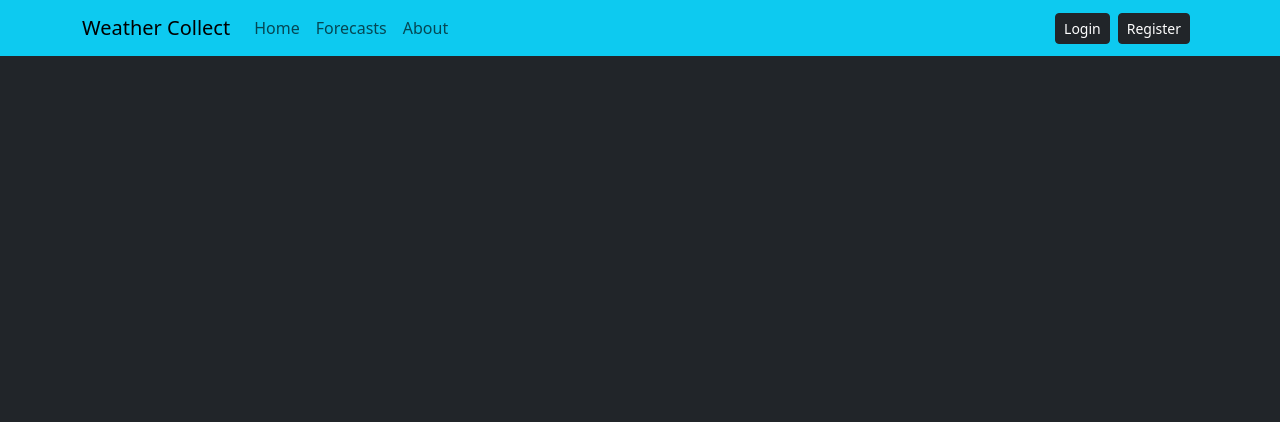
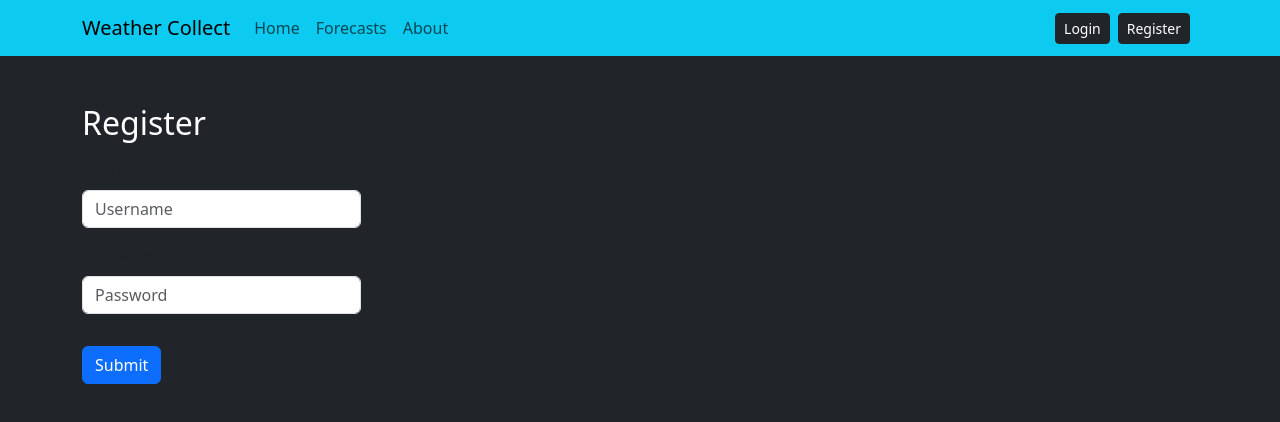
Before and after one commit to joshlakhotia/weather-collect, a React (Create React App) app in the folder weather-frontend/: page /register in a window 1280 px wide. Shown: the top 422 px of the page. Built offline with nearby package versions, Linux system fonts and the light colour scheme.

Commit message:
finished register

```diff
--- a/weather-frontend/src/App.js
+++ b/weather-frontend/src/App.js
@@ -31,7 +31,7 @@ function App() {
         setrestoreLoginAttempteComplete(true);
     }, []);
 
-    const login = (token) => {
+    const login = (token, userId) => {
         localStorage.setItem(LOCAL_STORAGE_TOKEN_KEY, token);
 
         const { sub: username, authorities: roles } = jwtDecode(token);
@@ -40,6 +40,7 @@ function App() {
             username,
             roles,
             token,
+            userId,
             hasRole(role) {
                 return this.roles.includes(role);
             },
--- a/weather-frontend/src/components/forms/Login.js
+++ b/weather-frontend/src/components/forms/Login.js
@@ -28,9 +28,10 @@ export default function Login() {
         });
 
         if (response.status === 200) {
-            const { jwt_token } = await response.json();
+            const { jwt_token, userId } = await response.json();
             console.log(jwt_token);
-            auth.login(jwt_token);
+            console.log(userId);
+            auth.login(jwt_token, userId);
             navigate("/");
         } else if (response.status === 403) {
             setErrors(["Login failed."]);
--- a/weather-frontend/src/components/forms/Register.js
+++ b/weather-frontend/src/components/forms/Register.js
@@ -1,5 +1,80 @@
+import React, { useState, useContext } from "react";
+import { useNavigate } from "react-router-dom";
+
+import Error from "../pages/Error";
+import AuthContext from "../../context/AuthContext";
+
 function Register() {
-    return <></>;
+    const [username, setUsername] = useState("");
+    const [password, setPassword] = useState("");
+    const [errors, setErrors] = useState([]);
+
+    const auth = useContext(AuthContext);
+
+    const navigate = useNavigate();
+
+    const handleSubmit = async (event) => {
+        event.preventDefault();
+
+        const response = await fetch("http://localhost:8080/create_account", {
+            method: "POST",
+            headers: {
+                "Content-Type": "application/json",
+            },
+            body: JSON.stringify({
+                username,
+                password,
+            }),
+        });
+
+        if (response.status === 201) {
+            navigate("/login");
+        } else if (response.status === 403) {
+            setErrors(["Login failed."]);
+        } else {
+            setErrors(["Unknown error."]);
+        }
+    };
+
+    return (
+        <div className="container my-5">
+            <h2 className="text-white">Register</h2>
+            {errors.map((error, i) => (
+                <Error key={i} msg={error} />
+            ))}
+            <form onSubmit={handleSubmit}>
+                <div className="col-md-3 my-3">
+                    <label htmlFor="username" className="mb-2">
+                        Username:
+                    </label>
+                    <input
+                        type="text"
+                        className="form-control"
+                        placeholder="Username"
+                        onChange={(event) => setUsername(event.target.value)}
+                        id="username"
+                    />
+                </div>
+                <div className="col-md-3 my-3">
+                    <label htmlFor="password" className="mb-2">
+                        Password:
+                    </label>
+                    <input
+                        type="password"
+                        className="form-control"
+                        placeholder="Password"
+                        onChange={(event) => setPassword(event.target.value)}
+                        id="password"
+                    />
+                </div>
+                <div>
+                    <button type="submit" className="btn btn-primary my-3">
+                        Submit
+                    </button>
+                </div>
+            </form>
+        </div>
+    );
 }
 
 export default Register;
```
